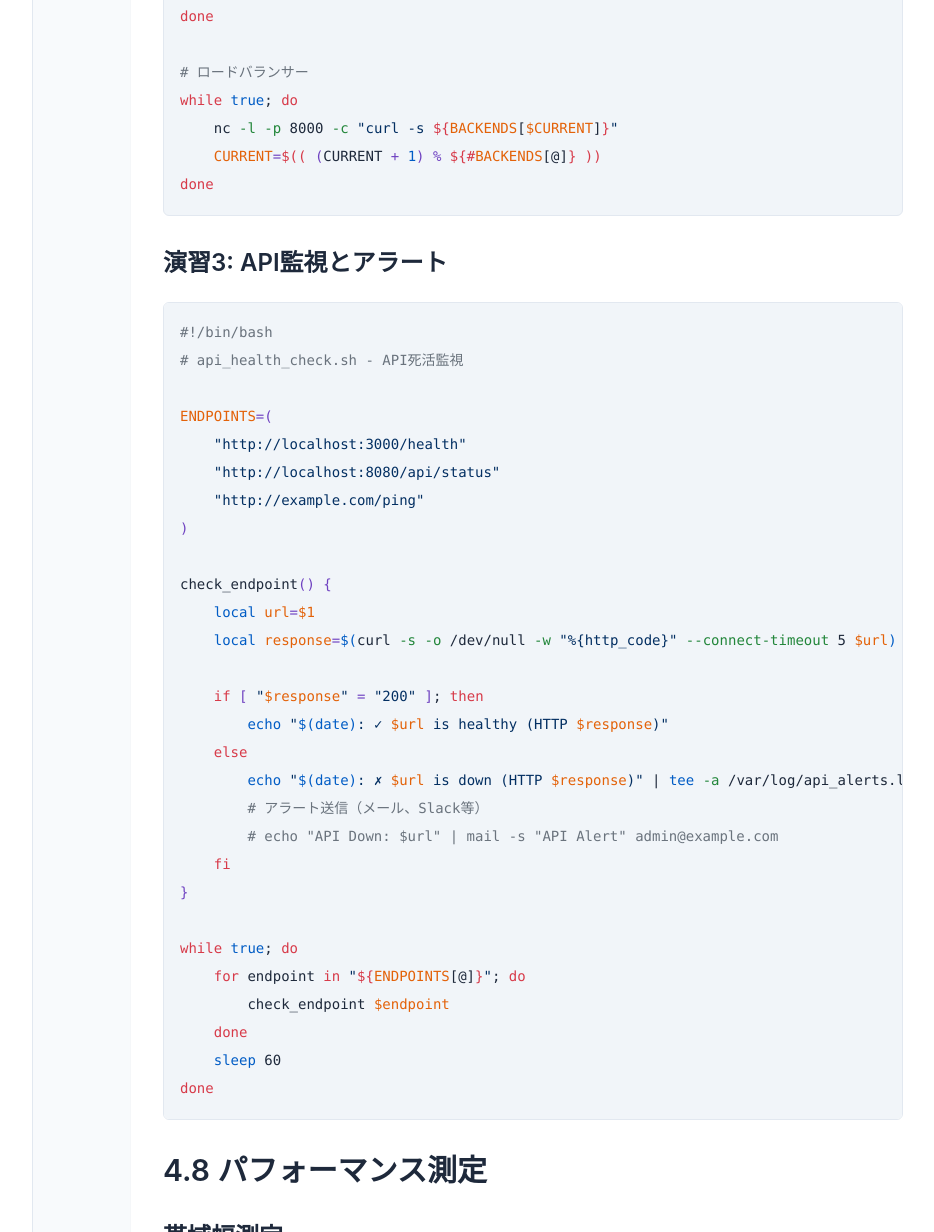
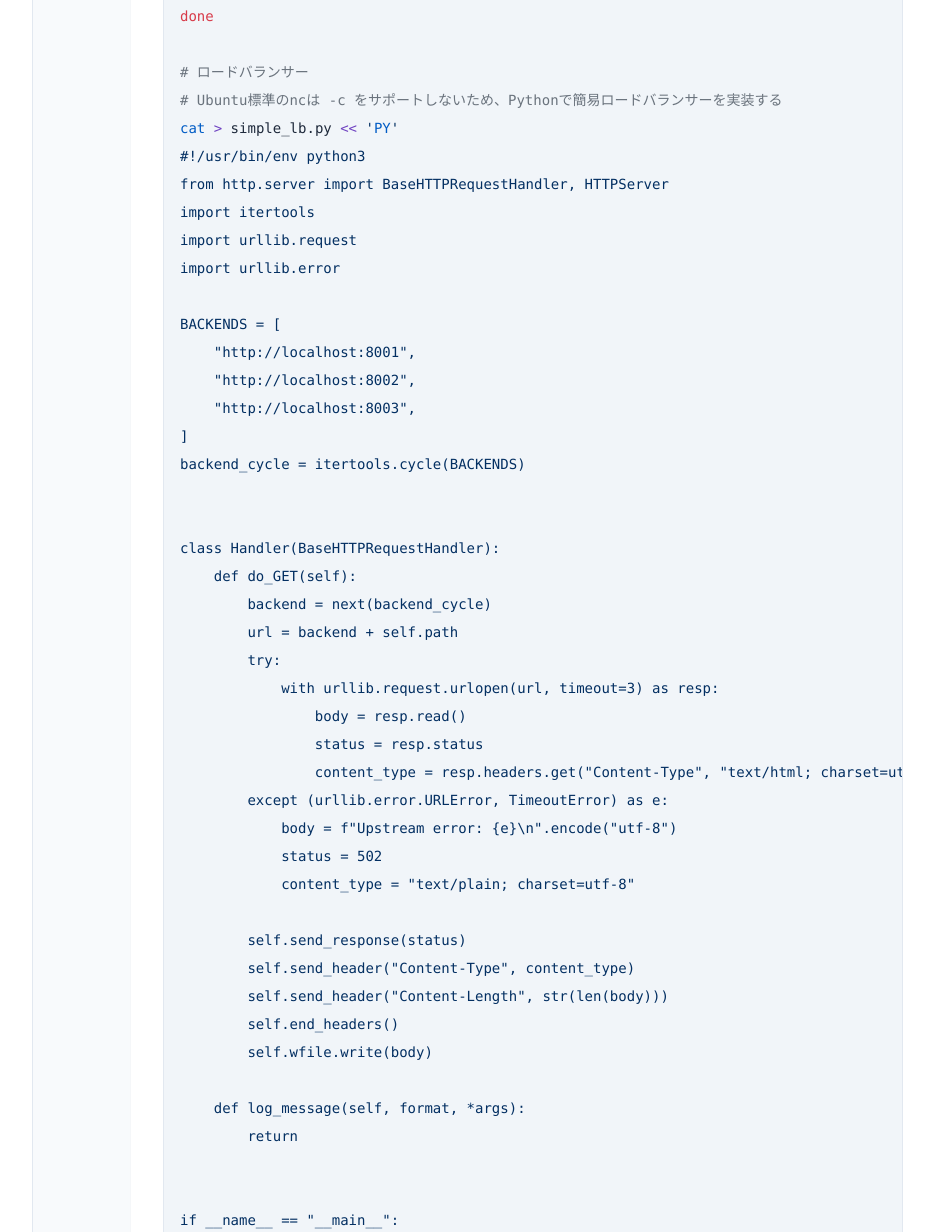
Before and after one commit to itdojp/wsl2-linux-essentials-book, a Jekyll site: the page built from docs/chapter4/index.md, in a window 1280 px wide and 1400 px high, scrolled down 14849 px, cut to the strip 168-1400 px from the top of the window. Shown: the whole strip, without its empty margins (247-1181 px from the left). Built offline with Jekyll 4.4.1, drawn with Linux system fonts in a browser that asks for light colours; some of the changed text lies outside the part shown.

Commit message:
fix: improve reproducibility/safety in exercises (issue #110)

````diff
--- a/docs/chapter4/index.md
+++ b/docs/chapter4/index.md
@@ -487,17 +487,20 @@
 # port_monitor.sh - 指定ポートの監視
 
 PORTS="22 80 443 3306 5432"
-LOG_FILE="/var/log/port_monitor.log"
+LOG_DIR="$HOME/logs"
+LOG_FILE="$LOG_DIR/port_monitor.log"
 
-echo "=== Port Monitoring Report ===" | tee -a $LOG_FILE
-echo "Date: $(date)" | tee -a $LOG_FILE
+mkdir -p "$LOG_DIR"
+
+echo "=== Port Monitoring Report ===" | tee -a "$LOG_FILE"
+echo "Date: $(date)" | tee -a "$LOG_FILE"
 
 for port in $PORTS; do
     if ss -tln | grep -q ":$port "; then
         service=$(ss -tlnp 2>/dev/null | grep ":$port " | awk '{print $NF}' | cut -d'"' -f2)
-        echo "✓ Port $port is open (Service: ${service:-unknown})" | tee -a $LOG_FILE
+        echo "✓ Port $port is open (Service: ${service:-unknown})" | tee -a "$LOG_FILE"
     else
-        echo "✗ Port $port is closed" | tee -a $LOG_FILE
+        echo "✗ Port $port is closed" | tee -a "$LOG_FILE"
     fi
 done
 ```
@@ -506,10 +509,7 @@
 
 ```bash
 #!/bin/bash
-# simple_lb.sh - 簡易ラウンドロビン
-
-BACKENDS=("localhost:8001" "localhost:8002" "localhost:8003")
-CURRENT=0
+# simple_lb_demo.sh - バックエンド起動 + 簡易ロードバランサー
 
 # バックエンドサーバー起動
 for i in {1..3}; do
@@ -520,10 +520,53 @@
 done
 
 # ロードバランサー
-while true; do
-    nc -l -p 8000 -c "curl -s ${BACKENDS[$CURRENT]}"
-    CURRENT=$(( (CURRENT + 1) % ${#BACKENDS[@]} ))
-done
+# Ubuntu標準のncは -c をサポートしないため、Pythonで簡易ロードバランサーを実装する
+cat > simple_lb.py << 'PY'
+#!/usr/bin/env python3
+from http.server import BaseHTTPRequestHandler, HTTPServer
+import itertools
+import urllib.request
+import urllib.error
+
+BACKENDS = [
+    "http://localhost:8001",
+    "http://localhost:8002",
+    "http://localhost:8003",
+]
+backend_cycle = itertools.cycle(BACKENDS)
+
+
+class Handler(BaseHTTPRequestHandler):
+    def do_GET(self):
+        backend = next(backend_cycle)
+        url = backend + self.path
+        try:
+            with urllib.request.urlopen(url, timeout=3) as resp:
+                body = resp.read()
+                status = resp.status
+                content_type = resp.headers.get("Content-Type", "text/html; charset=utf-8")
+        except (urllib.error.URLError, TimeoutError) as e:
+            body = f"Upstream error: {e}\n".encode("utf-8")
+            status = 502
+            content_type = "text/plain; charset=utf-8"
+
+        self.send_response(status)
+        self.send_header("Content-Type", content_type)
+        self.send_header("Content-Length", str(len(body)))
+        self.end_headers()
+        self.wfile.write(body)
+
+    def log_message(self, format, *args):
+        return
+
+
+if __name__ == "__main__":
+    server = HTTPServer(("0.0.0.0", 8000), Handler)
+    print("Listening on http://localhost:8000")
+    server.serve_forever()
+PY
+
+python3 simple_lb.py
 ```
 
 ### 演習3: API監視とアラート
@@ -545,7 +588,10 @@
     if [ "$response" = "200" ]; then
         echo "$(date): ✓ $url is healthy (HTTP $response)"
     else
-        echo "$(date): ✗ $url is down (HTTP $response)" | tee -a /var/log/api_alerts.log
+        LOG_DIR="$HOME/logs"
+        LOG_FILE="$LOG_DIR/api_alerts.log"
+        mkdir -p "$LOG_DIR"
+        echo "$(date): ✗ $url is down (HTTP $response)" | tee -a "$LOG_FILE"
         # アラート送信（メール、Slack等）
         # echo "API Down: $url" | mail -s "API Alert" admin@example.com
     fi
````
Also changed, not shown: docs/chapter0/index.md (+10 -1 lines), docs/chapter1/index.md (+3 -2 lines), docs/chapter2/index.md (+15 -5 lines), docs/chapter3/index.md (+14 -10 lines), docs/chapter5/index.md (+20 -10 lines).
